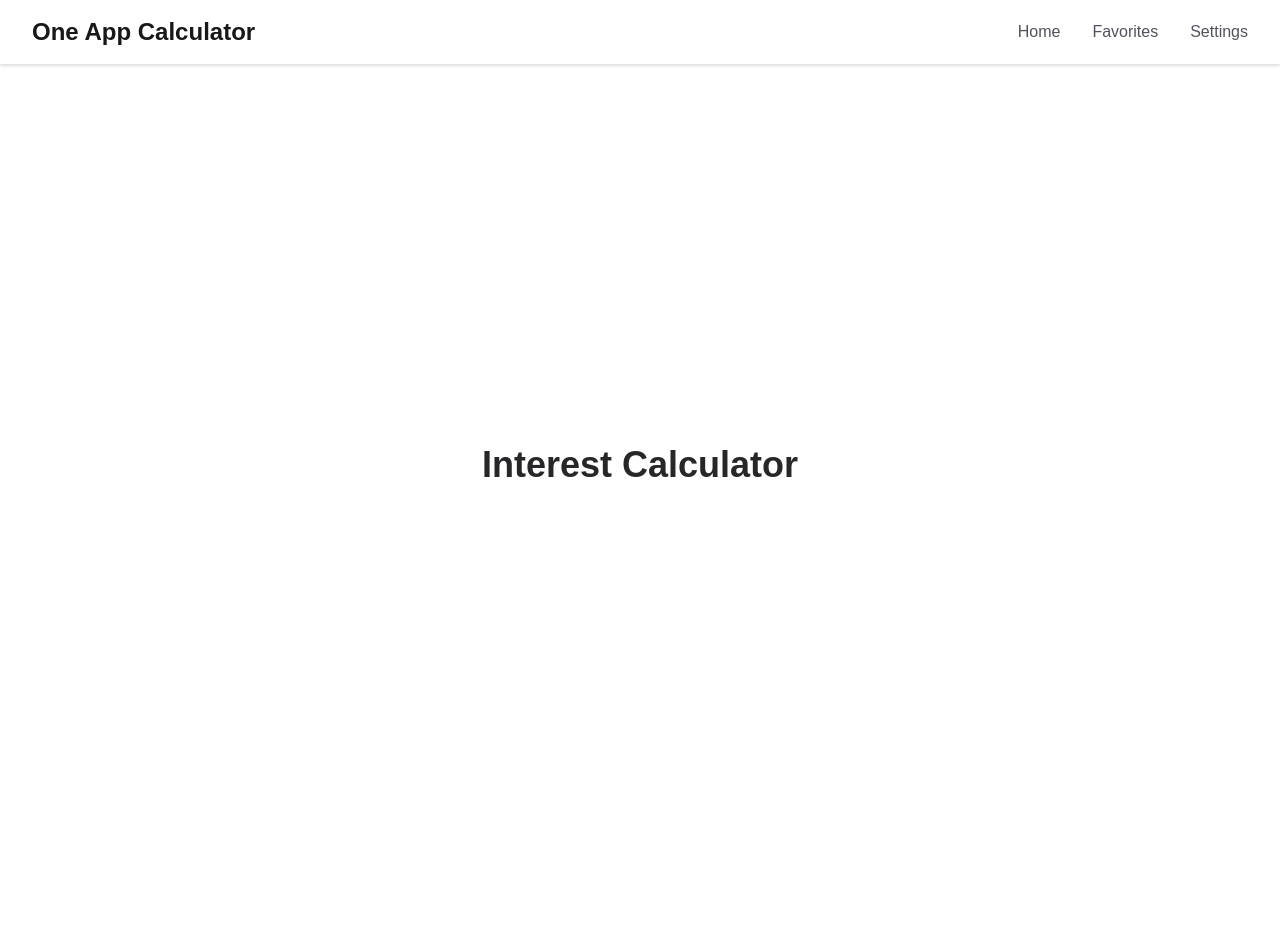
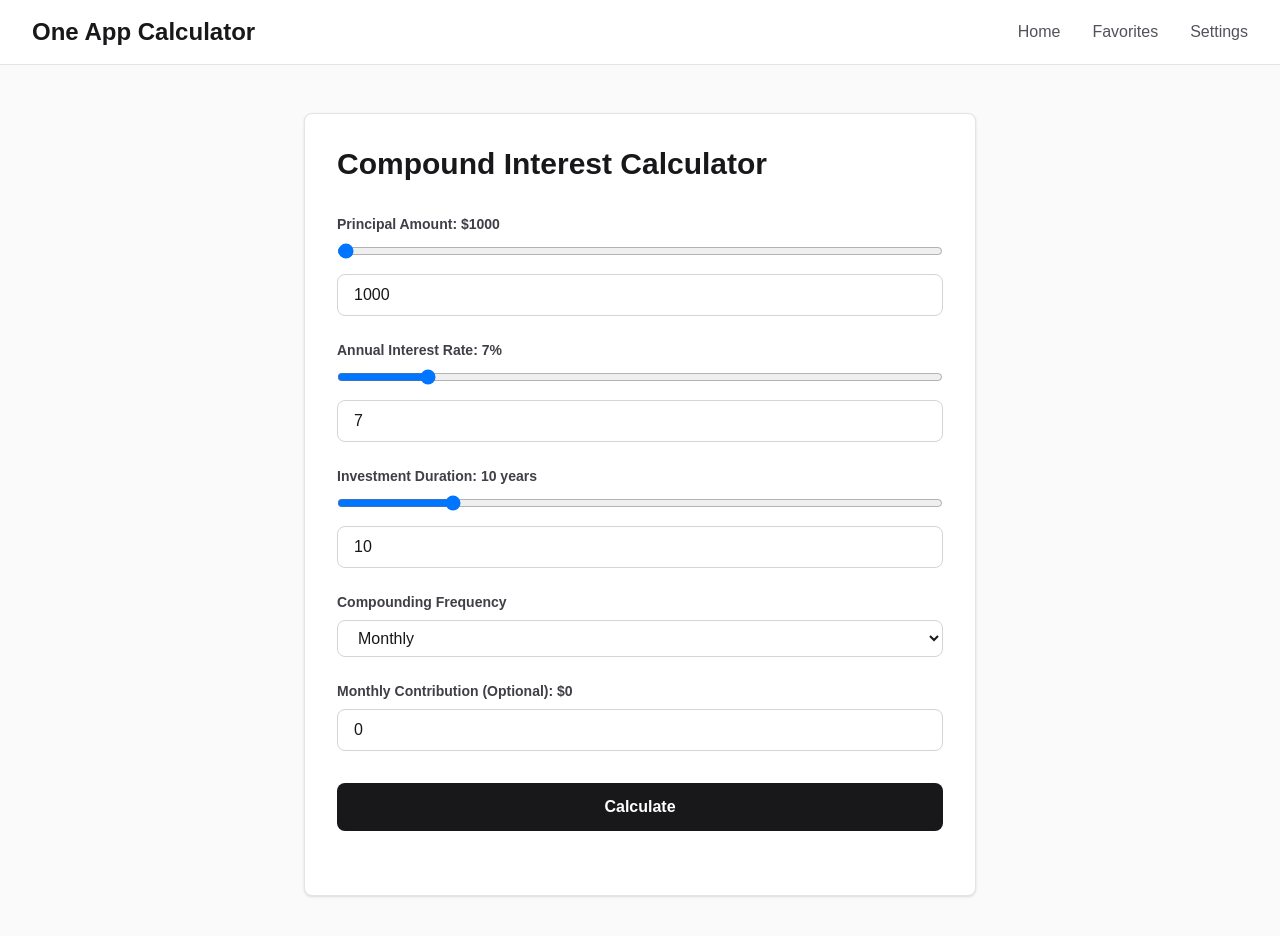
Before and after one commit to williamnkosi/calculator-app-web, a Next.js app: page /pages/calculators/finanace/interest in a window 1280 px wide. Shown: the top 936 px of the page. Before the commit the page ends 865 px from the top, so only its background shows below. Built offline with nearby package versions, Linux system fonts and the light colour scheme.

Commit message:
created the interest calculator page and models

```diff
--- a/app/constants/calculators.ts
+++ b/app/constants/calculators.ts
@@ -7,7 +7,7 @@ const financialCalculatorTypes = [
   {
     id: 2,
     title: "Investment Calculator",
-    route: "/pages/calculators/finanace/investment",
+    route: "/pages/calculators/finanace/interest",
   },
   {
     id: 3,
--- a/app/pages/calculators/finanace/interest/page.tsx
+++ b/app/pages/calculators/finanace/interest/page.tsx
@@ -1,7 +1,231 @@
+"use client";
+
+import { useState } from "react";
+import type {
+  CompoundInterestInput,
+  CompoundInterestResult,
+  CompoundingFrequency,
+} from "@/app/types/calculators/finance/interest/compound_interest";
+
 export default function InterestCalculator() {
+  const [input, setInput] = useState<CompoundInterestInput>({
+    principal: 1000,
+    annualRate: 7,
+    years: 10,
+    compoundingFrequency: 12,
+    monthlyContribution: 0,
+  });
+
+  const [result, setResult] = useState<CompoundInterestResult | null>(null);
+
+  const handleInputChange = (
+    field: keyof CompoundInterestInput,
+    value: number
+  ) => {
+    setInput((prev) => ({
+      ...prev,
+      [field]: value,
+    }));
+  };
+
+  const calculateCompoundInterest = () => {
+    const {
+      principal,
+      annualRate,
+      years,
+      compoundingFrequency,
+      monthlyContribution = 0,
+    } = input;
+
+    // Calculate compound interest formula: A = P(1 + r/n)^(nt)
+    const rate = annualRate / 100;
+    const n = compoundingFrequency;
+    const t = years;
+
+    const compoundPart = Math.pow(1 + rate / n, n * t);
+    const finalBalance =
+      principal * compoundPart + monthlyContribution * 12 * t;
+
+    const totalContributions = principal + monthlyContribution * 12 * years;
+    const totalInterest = finalBalance - totalContributions;
+
+    setResult({
+      finalBalance: Math.round(finalBalance * 100) / 100,
+      totalContributions: Math.round(totalContributions * 100) / 100,
+      totalInterest: Math.round(totalInterest * 100) / 100,
+    });
+  };
+
   return (
-    <div className="flex items-center justify-center min-h-screen">
-      <h1 className="text-4xl font-bold text-zinc-800">Interest Calculator</h1>
+    <div className="min-h-screen bg-zinc-50 py-12 px-4 sm:px-6 lg:px-8">
+      <div className="max-w-2xl mx-auto bg-white rounded-lg p-8 shadow-sm border border-zinc-200">
+        <h1 className="text-3xl font-bold text-zinc-900 mb-8">
+          Compound Interest Calculator
+        </h1>
+
+        {/* Input Form */}
+        <div className="space-y-6 mb-8">
+          {/* Principal */}
+          <div>
+            <label className="block text-sm font-semibold text-zinc-700 mb-2">
+              Principal Amount: ${input.principal}
+            </label>
+            <input
+              type="range"
+              min="100"
+              max="1000000"
+              step="1000"
+              value={input.principal}
+              onChange={(e) =>
+                handleInputChange("principal", parseFloat(e.target.value))
+              }
+              className="w-full"
+            />
+            <input
+              type="number"
+              value={input.principal}
+              onChange={(e) =>
+                handleInputChange("principal", parseFloat(e.target.value))
+              }
+              className="mt-2 w-full px-4 py-2 border border-zinc-300 rounded-lg focus:outline-none focus:border-zinc-900"
+              placeholder="Enter principal amount"
+            />
+          </div>
+
+          {/* Annual Rate */}
+          <div>
+            <label className="block text-sm font-semibold text-zinc-700 mb-2">
+              Annual Interest Rate: {input.annualRate}%
+            </label>
+            <input
+              type="range"
+              min="0"
+              max="50"
+              step="0.1"
+              value={input.annualRate}
+              onChange={(e) =>
+                handleInputChange("annualRate", parseFloat(e.target.value))
+              }
+              className="w-full"
+            />
+            <input
+              type="number"
+              value={input.annualRate}
+              onChange={(e) =>
+                handleInputChange("annualRate", parseFloat(e.target.value))
+              }
+              className="mt-2 w-full px-4 py-2 border border-zinc-300 rounded-lg focus:outline-none focus:border-zinc-900"
+              placeholder="Enter annual rate"
+            />
+          </div>
+
+          {/* Years */}
+          <div>
+            <label className="block text-sm font-semibold text-zinc-700 mb-2">
+              Investment Duration: {input.years} years
+            </label>
+            <input
+              type="range"
+              min="1"
+              max="50"
+              step="1"
+              value={input.years}
+              onChange={(e) =>
+                handleInputChange("years", parseFloat(e.target.value))
+              }
+              className="w-full"
+            />
+            <input
+              type="number"
+              value={input.years}
+              onChange={(e) =>
+                handleInputChange("years", parseFloat(e.target.value))
+              }
+              className="mt-2 w-full px-4 py-2 border border-zinc-300 rounded-lg focus:outline-none focus:border-zinc-900"
+              placeholder="Enter years"
+            />
+          </div>
+
+          {/* Compounding Frequency */}
+          <div>
+            <label className="block text-sm font-semibold text-zinc-700 mb-2">
+              Compounding Frequency
+            </label>
+            <select
+              value={input.compoundingFrequency}
+              onChange={(e) =>
+                handleInputChange(
+                  "compoundingFrequency",
+                  parseFloat(e.target.value) as CompoundingFrequency
+                )
+              }
+              className="w-full px-4 py-2 border border-zinc-300 rounded-lg focus:outline-none focus:border-zinc-900"
+            >
+              <option value={1}>Annually</option>
+              <option value={4}>Quarterly</option>
+              <option value={12}>Monthly</option>
+            </select>
+          </div>
+
+          {/* Monthly Contribution */}
+          <div>
+            <label className="block text-sm font-semibold text-zinc-700 mb-2">
+              Monthly Contribution (Optional): ${input.monthlyContribution || 0}
+            </label>
+            <input
+              type="number"
+              value={input.monthlyContribution || 0}
+              onChange={(e) =>
+                handleInputChange(
+                  "monthlyContribution",
+                  parseFloat(e.target.value)
+                )
+              }
+              className="w-full px-4 py-2 border border-zinc-300 rounded-lg focus:outline-none focus:border-zinc-900"
+              placeholder="Enter monthly contribution"
+            />
+          </div>
+        </div>
+
+        {/* Calculate Button */}
+        <button
+          onClick={calculateCompoundInterest}
+          className="w-full bg-zinc-900 text-white font-semibold py-3 rounded-lg hover:bg-zinc-800 transition mb-8"
+        >
+          Calculate
+        </button>
+
+        {/* Results */}
+        {result && (
+          <div className="border-t border-zinc-200 pt-8">
+            <h2 className="text-xl font-bold text-zinc-900 mb-6">Results</h2>
+            <div className="grid grid-cols-1 md:grid-cols-3 gap-4">
+              <div className="bg-zinc-50 p-4 rounded-lg border border-zinc-200">
+                <p className="text-sm text-zinc-600 mb-1">Final Balance</p>
+                <p className="text-2xl font-bold text-zinc-900">
+                  ${result.finalBalance.toLocaleString()}
+                </p>
+              </div>
+              <div className="bg-zinc-50 p-4 rounded-lg border border-zinc-200">
+                <p className="text-sm text-zinc-600 mb-1">
+                  Total Contributions
+                </p>
+                <p className="text-2xl font-bold text-zinc-900">
+                  ${result.totalContributions.toLocaleString()}
+                </p>
+              </div>
+              <div className="bg-zinc-50 p-4 rounded-lg border border-zinc-200">
+                <p className="text-sm text-zinc-600 mb-1">
+                  Total Interest Earned
+                </p>
+                <p className="text-2xl font-bold text-green-600">
+                  ${result.totalInterest.toLocaleString()}
+                </p>
+              </div>
+            </div>
+          </div>
+        )}
+      </div>
     </div>
   );
 }
--- /dev/null
+++ b/app/types/calculators/finance/interest/compound_interest.ts
@@ -0,0 +1,17 @@
+// models/compoundInterest.ts
+
+export type CompoundingFrequency = 1 | 4 | 12;
+
+export interface CompoundInterestInput {
+  principal: number; // starting amount
+  annualRate: number; // percentage (e.g. 7 for 7%)
+  years: number; // investment duration
+  compoundingFrequency: CompoundingFrequency;
+  monthlyContribution?: number; // optional, defaults to 0
+}
+
+export interface CompoundInterestResult {
+  finalBalance: number;
+  totalContributions: number;
+  totalInterest: number;
+}
```
Also changed, not shown: app/hooks/calculators/finance/useInterest.ts (added).
